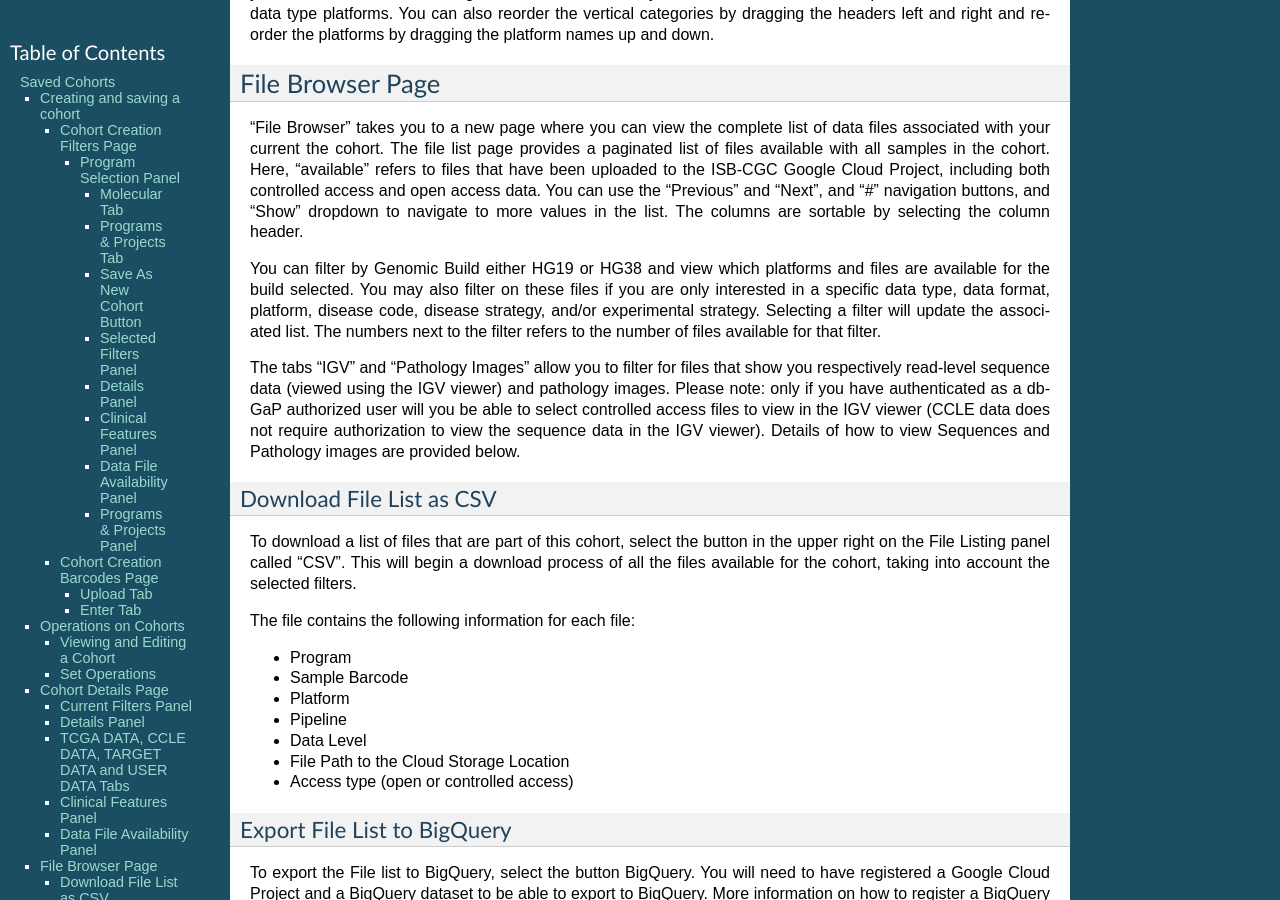
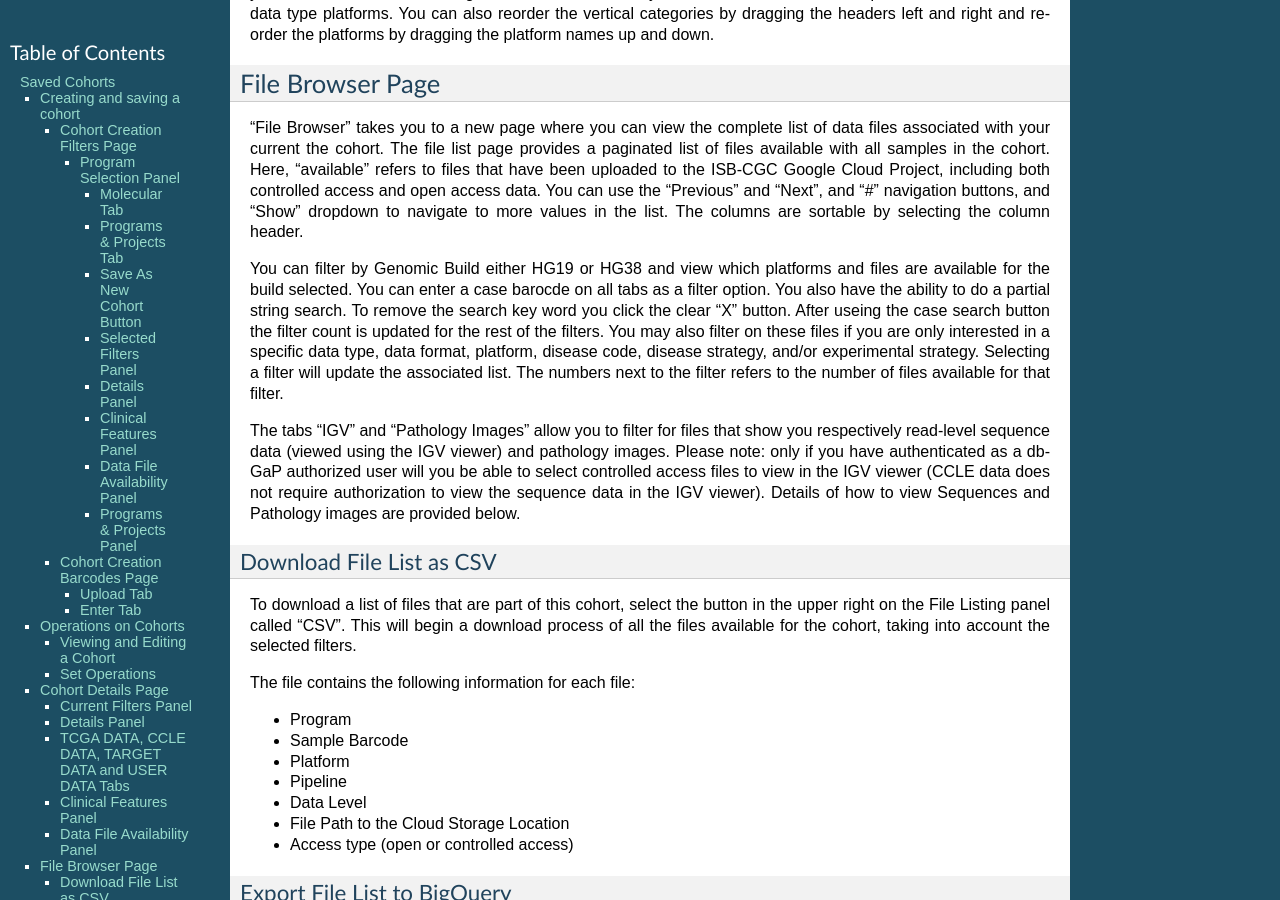
Before and after one commit to isb-cgc/readthedocs, a Sphinx documentation site: the page built from docs/source/sections/webapp/Saved-Cohorts.rst, in a window 1280 px wide and 900 px high, scrolled down 8604 px. Built offline with Sphinx 7.4.7, drawn with Linux system fonts in a browser that asks for light colours; pages that are not in the unit, such as notebooks, are missing from menus.

Commit message:
added case barcode functionality

```diff
--- a/docs/source/sections/webapp/Saved-Cohorts.rst
+++ b/docs/source/sections/webapp/Saved-Cohorts.rst
@@ -394,7 +394,7 @@ File Browser Page
 
 "File Browser" takes you to a new page where you can view the complete list of data files associated with your current the cohort.  The file list page provides a paginated list of files available with all samples in the cohort. Here, "available" refers to files that have been uploaded to the ISB-CGC Google Cloud Project, including both controlled access and open access data. You can use the "Previous" and "Next", and "#" navigation buttons, and "Show" dropdown to navigate to more values in the list.  The columns are sortable by selecting the column header.
 
-You can filter by Genomic Build either HG19 or HG38 and view which platforms and files are available for the build selected.  You may also filter on these files if you are only interested in a specific data type, data format, platform, disease code, disease strategy, and/or experimental strategy.  Selecting a filter will update the associated list.  The numbers next to the filter refers to the number of files available for that filter.
+You can filter by Genomic Build either HG19 or HG38 and view which platforms and files are available for the build selected. You can enter a case barocde on all tabs as a filter option.  You also have the ability to do a partial string search.  To remove the search key word you click the clear "X" button. After useing the case search button the filter count is updated for the rest of the filters.  You may also filter on these files if you are only interested in a specific data type, data format, platform, disease code, disease strategy, and/or experimental strategy.  Selecting a filter will update the associated list.  The numbers next to the filter refers to the number of files available for that filter.
 
 The tabs "IGV" and "Pathology Images" allow you to filter for files that show you respectively read-level sequence data (viewed using the IGV viewer) and pathology images.  Please note: only if you have authenticated as a dbGaP authorized user will you be able to select controlled access files to view in the IGV viewer (CCLE data does not require authorization to view the sequence data in the IGV viewer).  Details of how to view Sequences and Pathology images are provided below.
 
```
